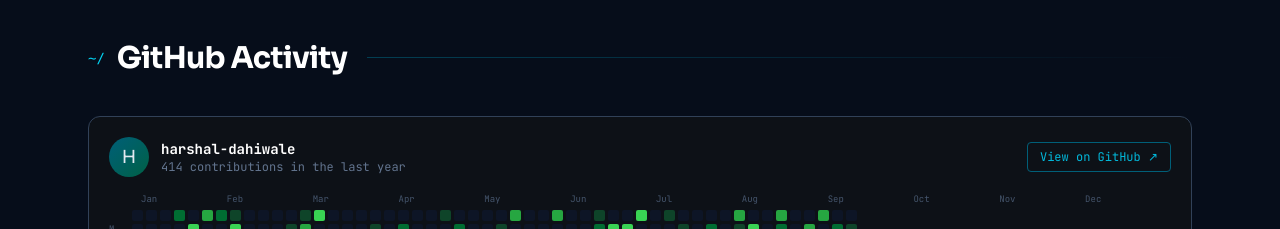
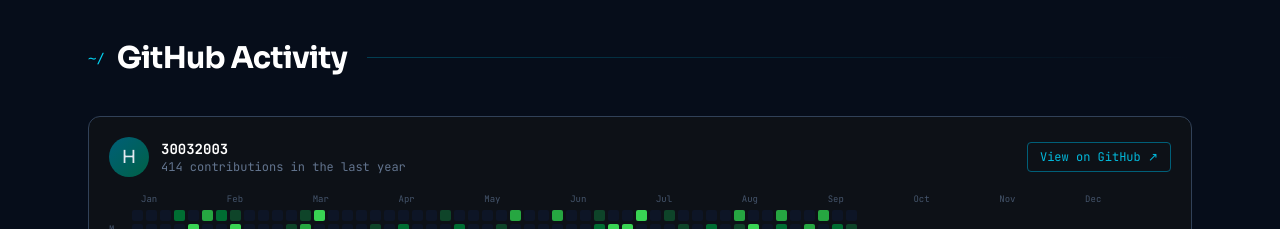
Before and after one commit to 30032003/my-portfolio, a React (Vite) app: page / in a window 1280 px wide. Shown: the part 3520-3749 px from the top of the page. Built offline with nearby package versions, Linux system fonts and the light colour scheme; a web font is replaced by a local one.

Commit message:
updated portfoli

```diff
--- a/src/App.jsx
+++ b/src/App.jsx
@@ -1427,11 +1427,10 @@
         </div>
       </section>
 
-      {/* ── GITHUB GRAPH ───────────────────────────────────────────────────── */}
       <section id="github" className="max-w-6xl mx-auto px-6 py-24">
         <RevealSection>
           <SectionLabel label="GitHub Activity" />
-          <GitHubGraph username="harshal-dahiwale" />
+          <GitHubGraph username="30032003" />
         </RevealSection>
       </section>
 
```
